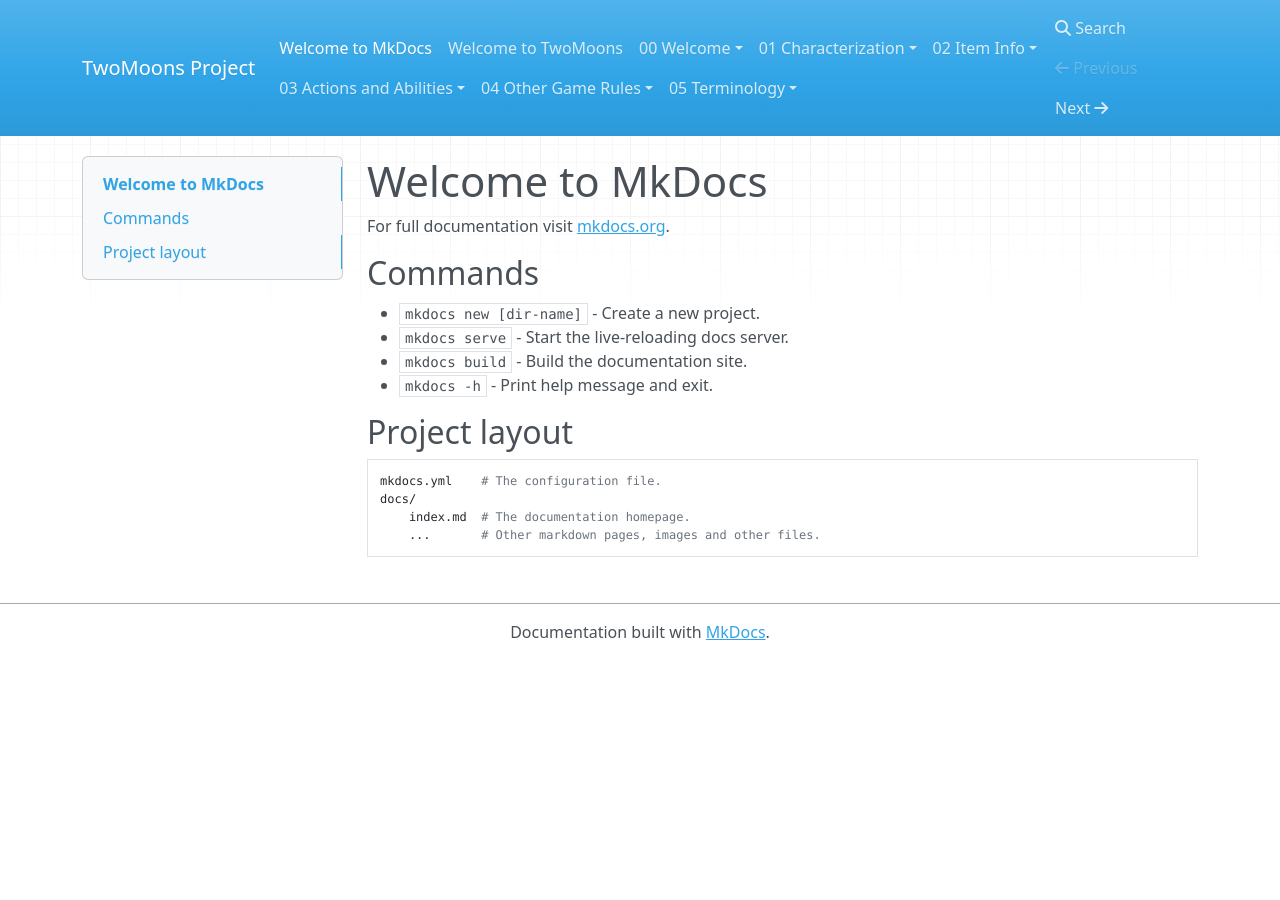
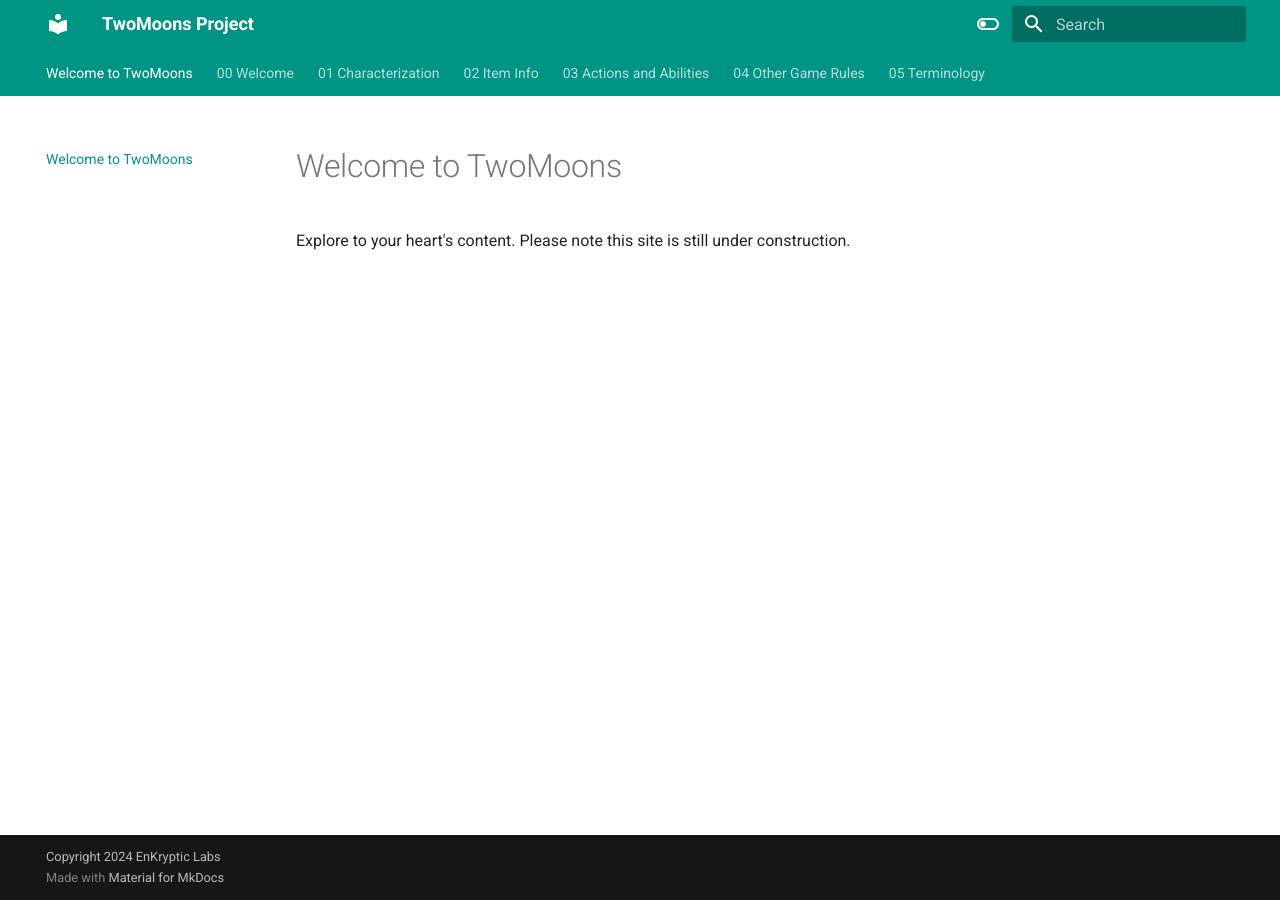
Before and after one commit to Lunacy43/TwoMoons-Project, an MkDocs documentation site: the page built from docs/index.md, in a window 1280 px wide. Built offline with MkDocs 1.6.1 and Material for MkDocs 9.7.7, drawn with Linux system fonts in a browser that asks for light colours; nearby versions of some CDN libraries.

Commit message:
local host okay _ 04-05-24_0416AM
havent tried PDF fixes

host runs fine

have a nav section in mkdocs.yml but it was causing issues (removed but saved)

```diff
--- a/docs/index.md
+++ b/docs/index.md
@@ -1,17 +1,4 @@
-# Welcome to MkDocs
+# Welcome to TwoMoons
 
-For full documentation visit [mkdocs.org](https://www.mkdocs.org).
-
-## Commands
-
-* `mkdocs new [dir-name]` - Create a new project.
-* `mkdocs serve` - Start the live-reloading docs server.
-* `mkdocs build` - Build the documentation site.
-* `mkdocs -h` - Print help message and exit.
-
-## Project layout
-
-    mkdocs.yml    # The configuration file.
-    docs/
-        index.md  # The documentation homepage.
-        ...       # Other markdown pages, images and other files.
+Explore to your heart's content.
+Please note this site is still under construction.
--- a/mkdocs.yml
+++ b/mkdocs.yml
@@ -1,2 +1,67 @@
 site_name: TwoMoons Project
 site_url: https://twomoonsproject.com/
+
+theme:
+  name: material
+  features:
+    - navigation.instant
+    - navigation.instant.prefetch
+    - navigation.instant.progress
+    - navigation.tabs
+    - navigation.selections
+    - toc.intergrate
+    - navigation.top
+    - search.suggest
+    - search.highlight
+    - content.tabs.link
+    - content.code.annotation
+    - content.code.copy
+  language: en
+  palette:
+    - scheme: default
+      toggle:
+        icon: material/toggle-switch-off-outline
+        name: Switch to dark mode
+      primary: teal
+      accent: purple
+    - scheme: slate
+      toggle:
+        icon: material/toggle-switch
+        name: Switch to light mode
+      primary: teal
+      accent: lime
+
+markdown_extensions:
+  - pymdownx.pathconverter:
+      base_path: 'TwoMoons-Project'  # Replace with your repository name
+      relative_path: ''  # Leave empty
+      absolute: true
+  - pymdownx.highlight:
+      anchor_linenums: False # make "true" causes conflict error with line 1, column 1 ("expected <block end>, but found '<block sequence start>'")
+  - pymdownx.inlinehilite
+  - pymdownx.snippets
+  - admonition
+  - pymdownx.arithmatex:
+      generic: true
+  - footnotes
+  - pymdownx.details
+  - pymdownx.superfences
+  - pymdownx.mark
+  - attr_list
+  - pymdownx.smartsymbols # new additions start in this line
+  - pymdownx.tabbed:
+      alternate_style: true
+  - pymdownx.betterem
+  - pymdownx.caret
+  - pymdownx.mark
+  - pymdownx.tilde
+  - toc:
+      permalink: true
+  - tables
+
+plugins:
+  - search:
+      enabled: True
+
+copyright:
+  "Copyright 2024 EnKryptic Labs"
```
Also changed, not shown: docs/Welcome.md (deleted, +0 -4 lines), 1 other file.
